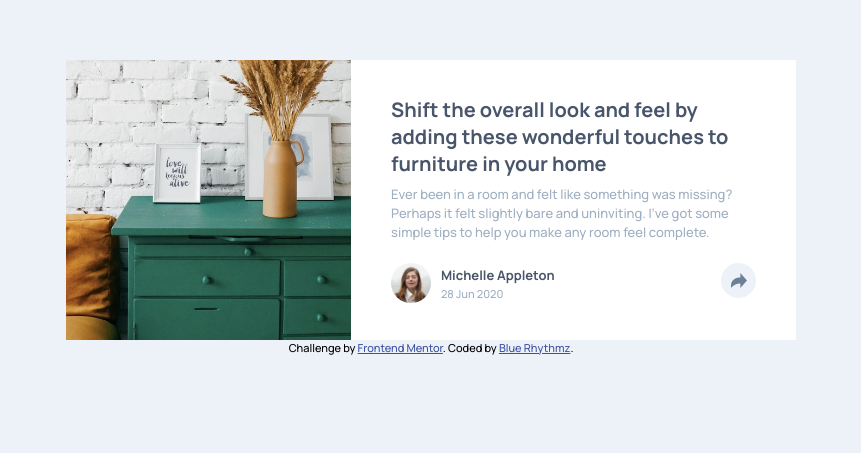
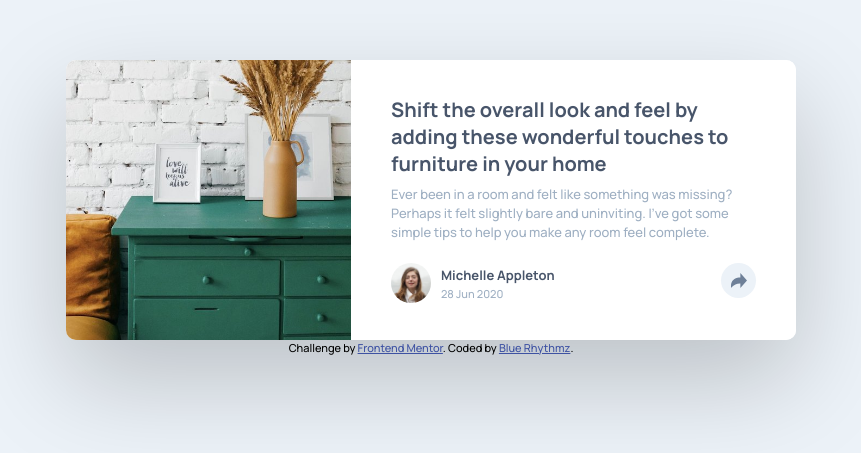
Before and after one commit to bluerhythmz/article-preview-component-master, a plain HTML site: page index.html in a window 1280 px wide. Shown: the part 193-646 px from the top of the page, without its empty margins (209-1070 px from the left). Drawn offline with Linux system fonts and the light colour scheme.

Commit message:
added box-shadow and border radius

```diff
--- a/style.css
+++ b/style.css
@@ -28,13 +28,16 @@ body {
     display: flex;
     align-items: center;
     justify-content: center;
-    border-radius: 17px;
+    border-radius: 10px;
+    box-shadow: 0px 40px 100px  rgba(0, 0, 0, 0.205);
 }
 
 .article-preview-image-container {
     height: 100%;
     width: 39.74rem;
     position: relative;
+    border-radius: 10px 0px 0px 10px;
+    overflow: hidden;
 }
 
 .article-preview-image {
@@ -63,7 +66,7 @@ body {
     flex-direction: column;
     align-items: center;
     justify-content: space-around;
-
+    border-radius: 0px 10px 10px 0px;
 }
 
 .article-preview-info {
```
